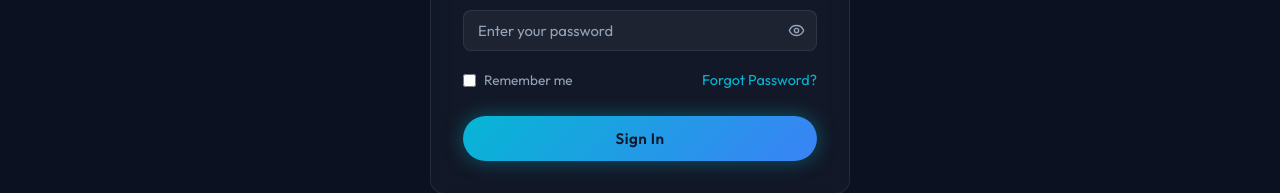
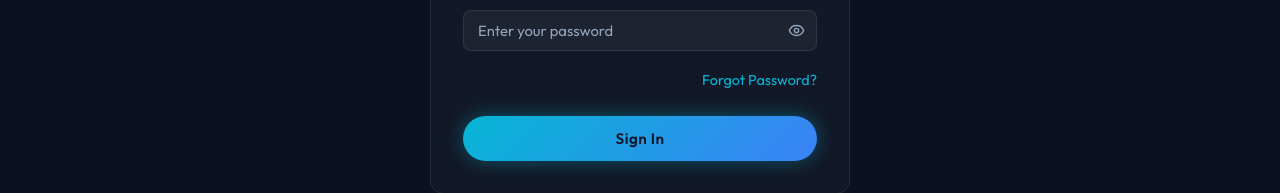
Before and after one commit to akindu02/Aquarium-Management-System, a React (Vite) app in the folder Frontend/: page /signin in a window 1280 px wide. Shown: the part 458-651 px from the top of the page. Built offline with nearby package versions, Linux system fonts and the light colour scheme.

Commit message:
remove the remember me

```diff
--- a/Frontend/src/pages/SignIn.jsx
+++ b/Frontend/src/pages/SignIn.jsx
@@ -131,10 +131,6 @@ const SignIn = () => {
           </div>
 
           <div className="form-options">
-            <label className="remember-me">
-              <input type="checkbox" disabled={loading} />
-              <span>Remember me</span>
-            </label>
             <Link to="/forgot-password" className="forgot-password">Forgot Password?</Link>
           </div>
 
@@ -280,7 +276,7 @@ const SignIn = () => {
 
         .form-options {
           display: flex;
-          justify-content: space-between;
+          justify-content: flex-end;
           align-items: center;
           margin-bottom: 1.5rem;
           font-size: 0.85rem;
```
